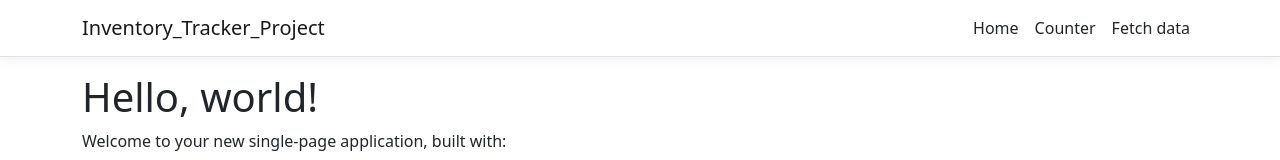
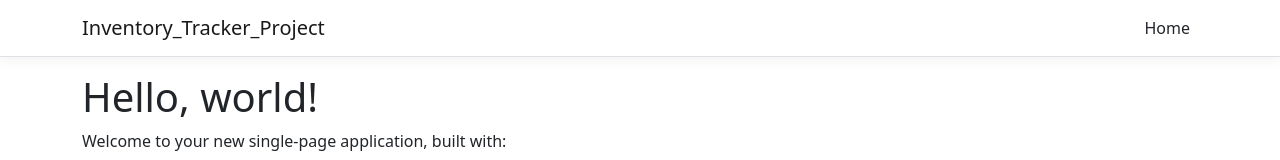
Before and after one commit to HunterMuratore/MetaZoo-Tracker-Project, an Angular app in the folder Inventory Tracker Project/ClientApp/: page / in a window 1280 px wide. Shown: the top 160 px of the page. Built offline with nearby package versions, Linux system fonts and the light colour scheme.

Commit message:
Remove sample buttons

```diff
--- a/Inventory Tracker Project/ClientApp/src/app/nav-menu/nav-menu.component.html
+++ b/Inventory Tracker Project/ClientApp/src/app/nav-menu/nav-menu.component.html
@@ -27,16 +27,6 @@
           >
             <a class="nav-link text-dark" [routerLink]="['/']">Home</a>
           </li>
-          <li class="nav-item" [routerLinkActive]="['link-active']">
-            <a class="nav-link text-dark" [routerLink]="['/counter']"
-              >Counter</a
-            >
-          </li>
-          <li class="nav-item" [routerLinkActive]="['link-active']">
-            <a class="nav-link text-dark" [routerLink]="['/fetch-data']"
-              >Fetch data</a
-            >
-          </li>
         </ul>
       </div>
     </div>
```
